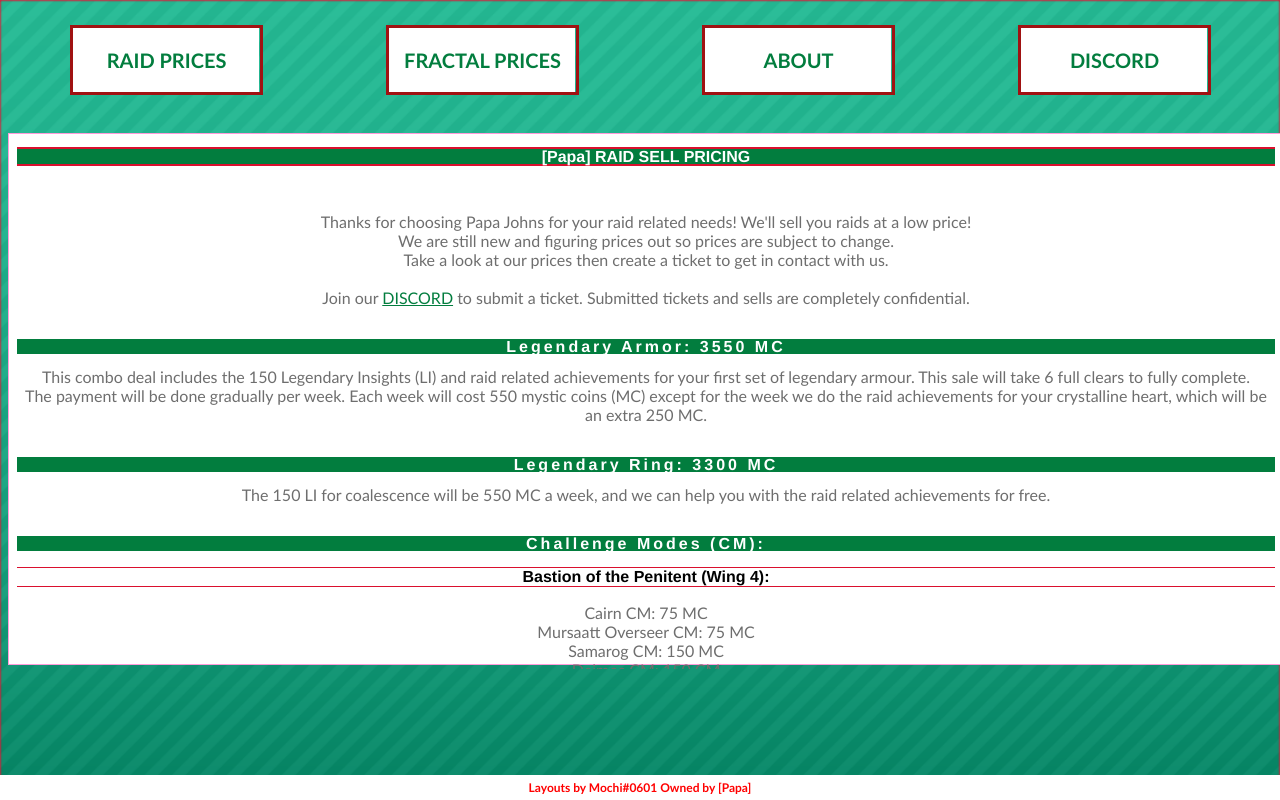
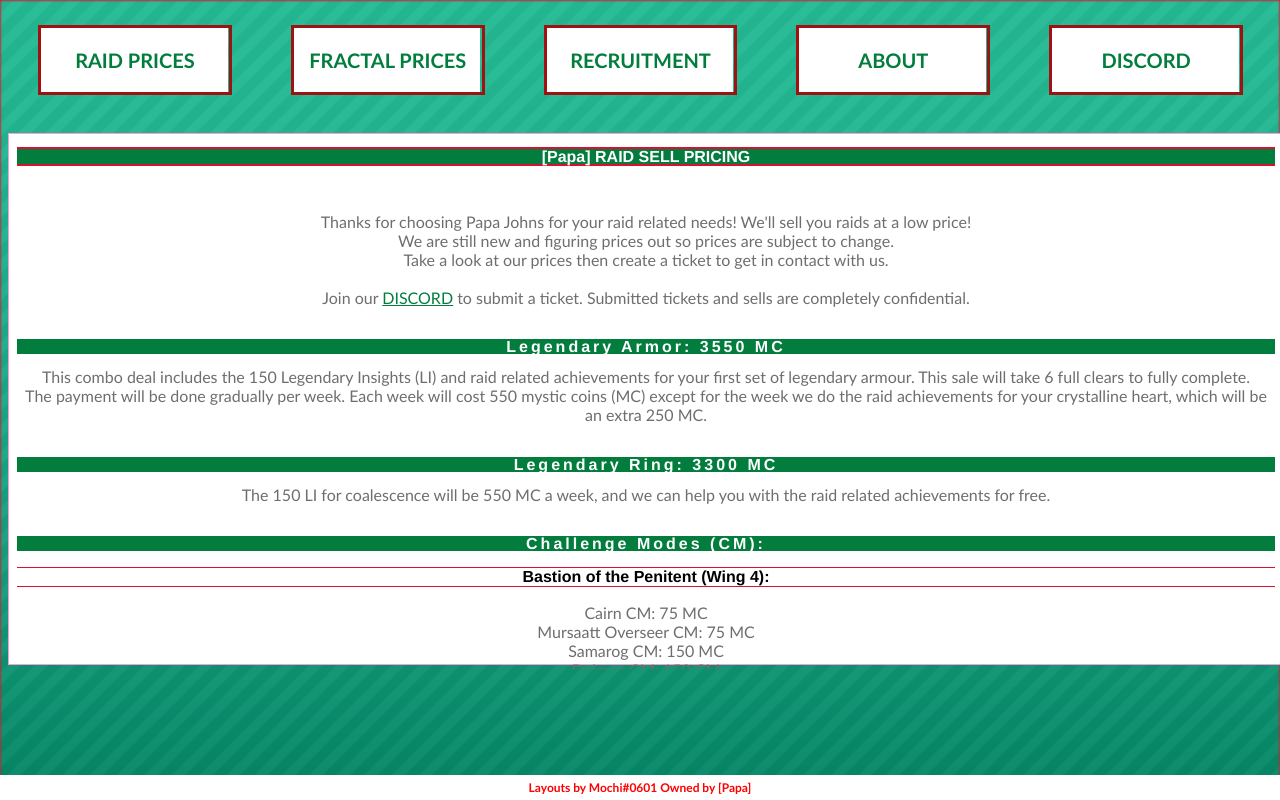
Before and after one commit to PapaJohnRaids/PapaJohnRaids.github.io, a plain HTML site: page raid-prices.html in a window 1280 px wide. Drawn offline with Linux system fonts and the light colour scheme.

Commit message:
Update raid-prices.html

```diff
--- a/raid-prices.html
+++ b/raid-prices.html
@@ -156,6 +156,9 @@
         <a href="https://papajohnraids.github.io/fractal%20prices.html" target="_self"><p style="font-size:20px"><b>FRACTAL PRICES</b></p></a>
     </div>
     <div>
+        <a href="https://papajohnraids.github.io/recruitment.html"  target="_self"><p style="font-size:20px"><b>RECRUITMENT</b></p></a>
+    </div>
+    <div>
         <a href="https://papajohnraids.github.io/about.html" target="_self"><p style="font-size:20px"><b>ABOUT</b></p></a>
     </div>
     <div>
```
